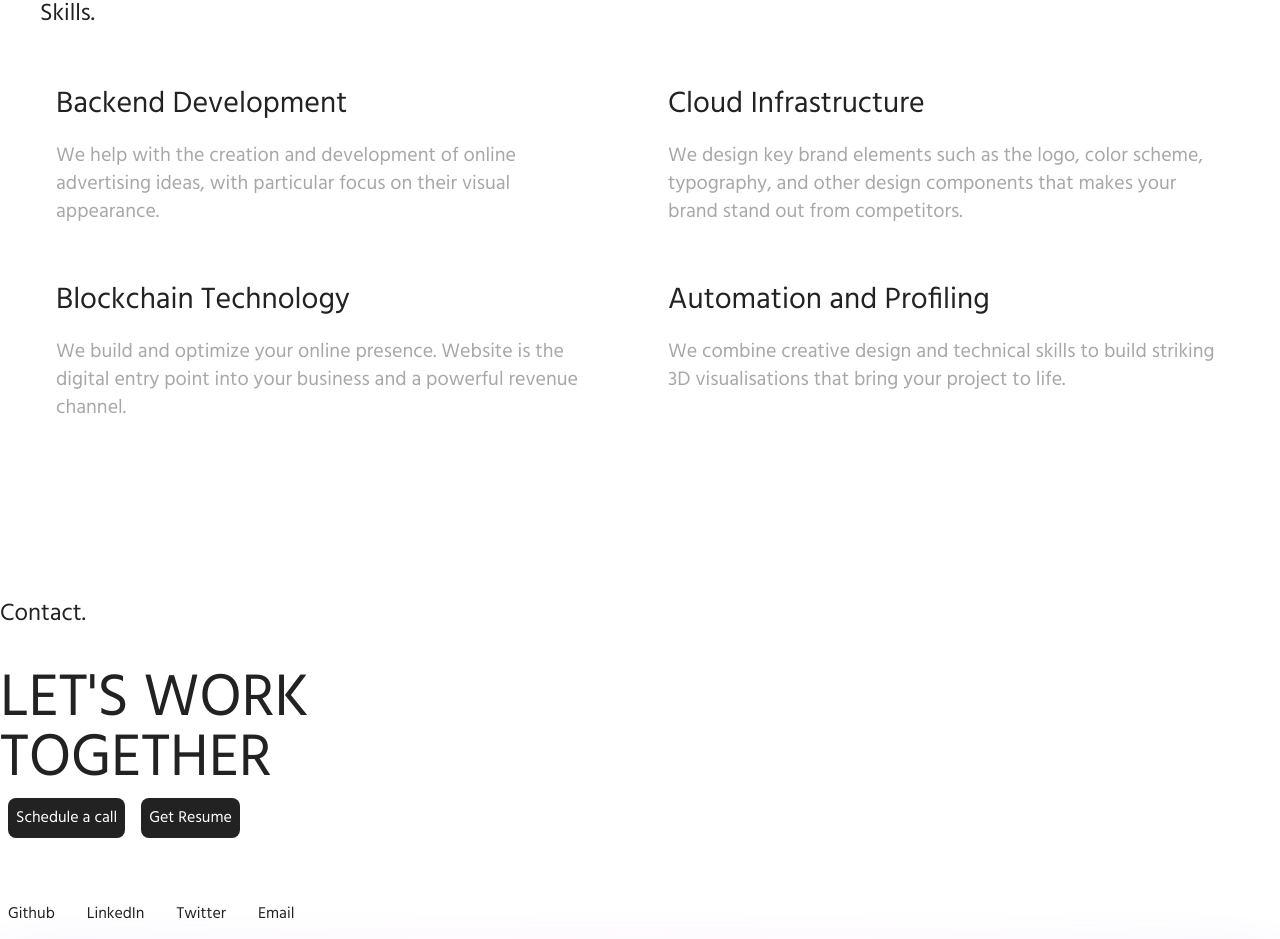
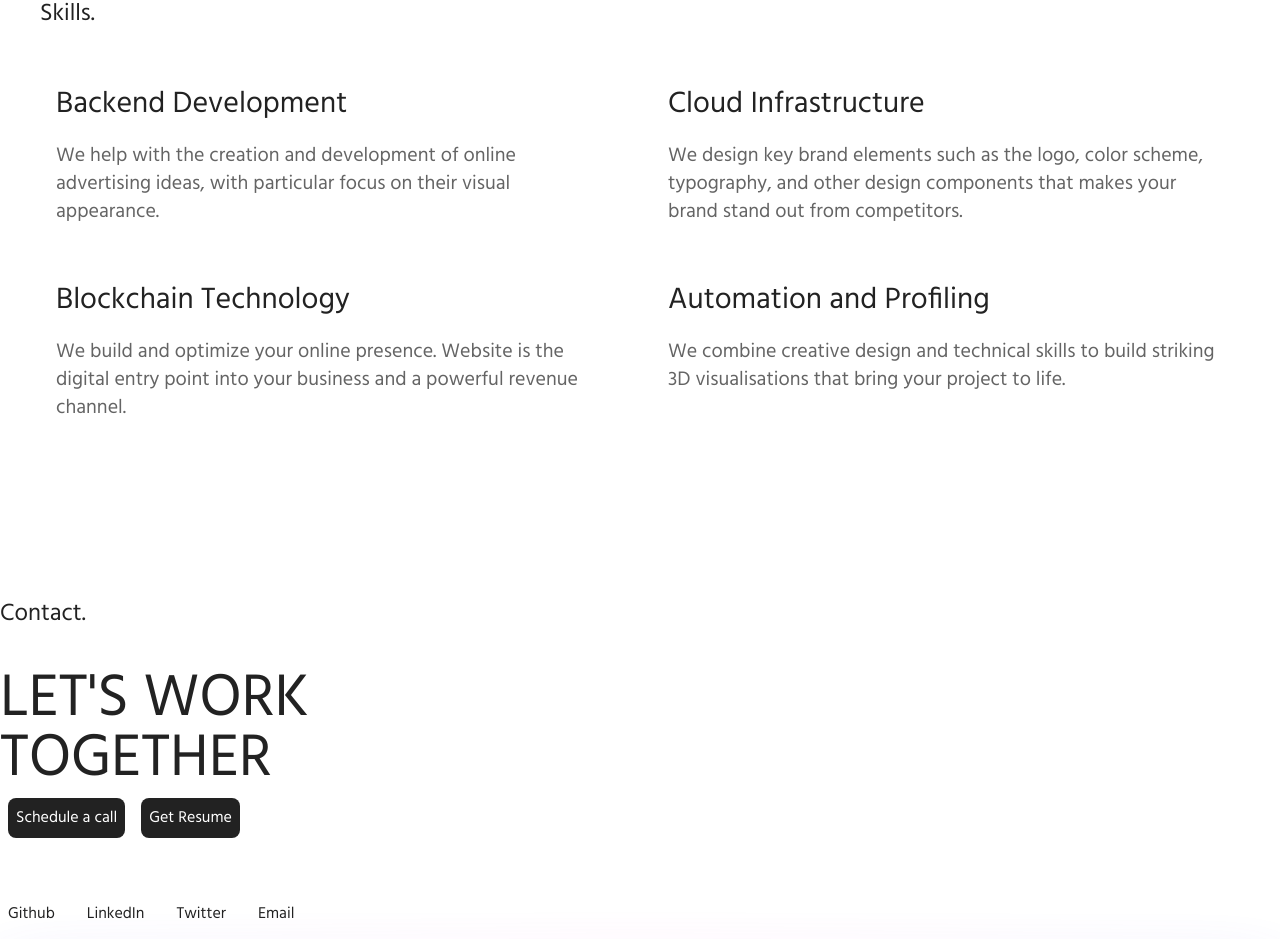
Before and after one commit to RicketyRusty/portfolio, a Next.js app: page / in a window 1280 px wide. Shown: the part 2073-3012 px from the top of the page. Built offline with nearby package versions, Linux system fonts and the light colour scheme.

Commit message:
fix/theme-card

```diff
--- a/src/components/ServiceCard.js
+++ b/src/components/ServiceCard.js
@@ -11,11 +11,11 @@ const ServiceCard = ({ name, description }) => {
   return (
     <div
       className={`w-full p-2 mob:p-4 rounded-lg transition-all ease-out duration-300 ${
-        mounted && theme === "dark" ? "hover:bg-slate-800" : "hover:bg-slate-50"
+        mounted && theme === "dark" ? "hover:bg-neutral-800" : "hover:bg-slate-50"
       } hover:scale-105 link`}
     >
       <h1 className="text-3xl">{name ? name : "Heading"}</h1>
-      <p className="mt-5 opacity-40 text-xl">
+      <p className="mt-5 opacity-70 text-xl">
         {description
           ? description
           : "Lorem Ipsum is simply dummy text of the printing and typesetting industry. Lorem Ipsum has been the industry's standard dummy text ever since the 1500s, when an unknown printer took a galley of type and scrambled it to make a type specimen book. "}
```
